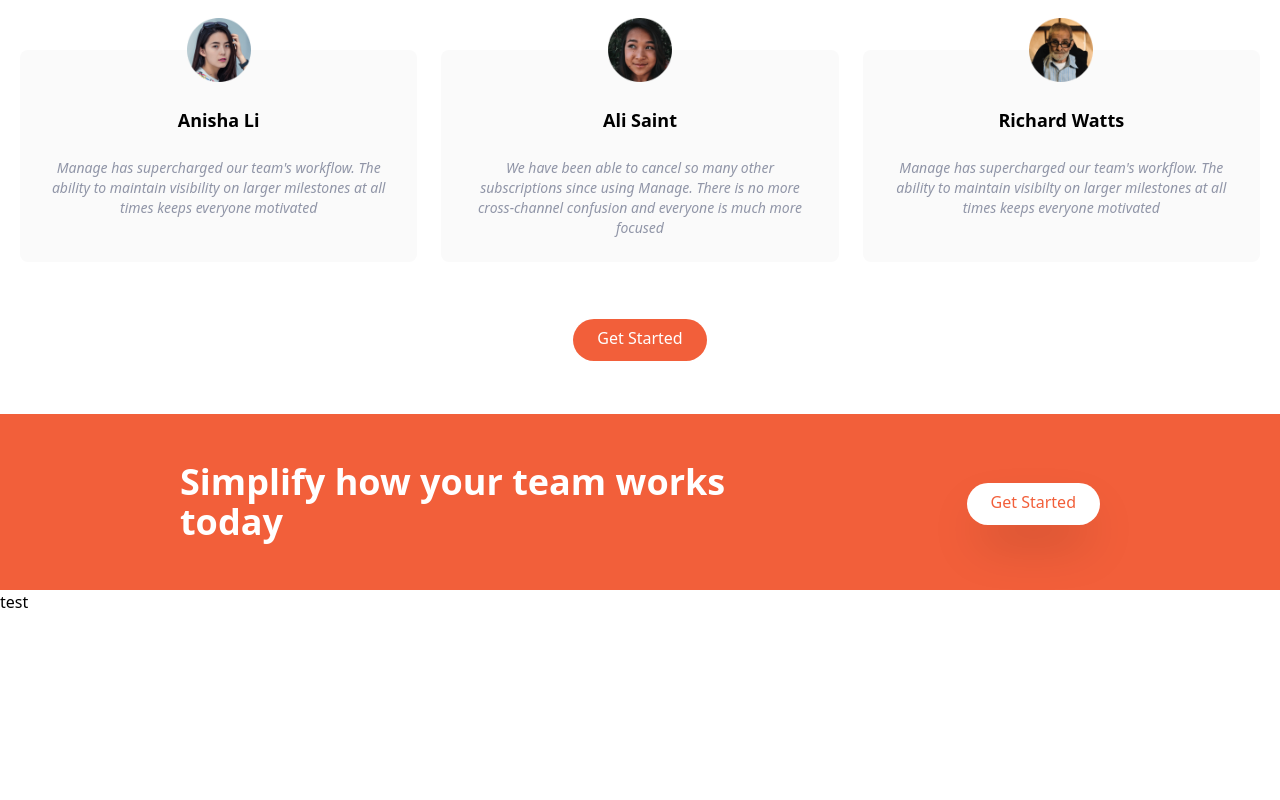
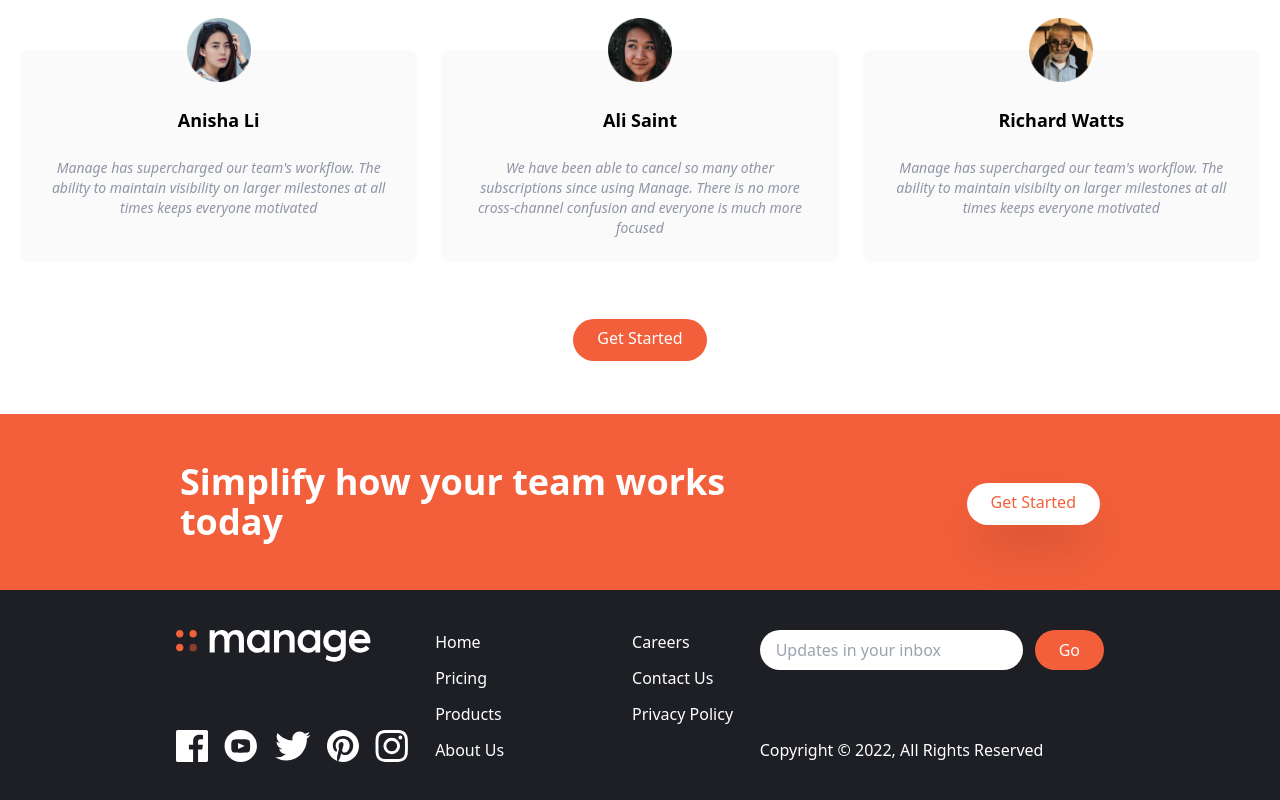
Before and after one commit to ASproson/tailwind-product-page, a React (Create React App) app: page / in a window 1280 px wide. Shown: the part 1354-2154 px from the top of the page. Before the commit the page ends 1968 px from the top, so only its background shows below. Built offline with nearby package versions, Linux system fonts and the light colour scheme; the HTML template or start-up script is replaced by a standard one.

Commit message:
Completes Footer component

```diff
--- a/src/components/Footer.jsx
+++ b/src/components/Footer.jsx
@@ -1,11 +1,86 @@
-import React from 'react';
+import React from "react";
+import { Link } from "react-router-dom";
+import logoWhite from "../assets/logo-white.svg";
+import facebookLogo from "../assets/icon-facebook.svg";
+import youtubeLogo from "../assets/icon-youtube.svg";
+import twitterLogo from "../assets/icon-twitter.svg";
+import pinterestLogo from "../assets/icon-pinterest.svg";
+import instagramLogo from "../assets/icon-instagram.svg";
 
 const Footer = () => {
-    return (
-        <div>
-            test
+  return (
+    <>
+      <footer className="bg-veryDarkBlue">
+        {/* Flex Container */}
+        <div className="container flex flex-col-reverse justify-between px-6 py-10 mx-auto space-y-8 md:flex-row md:space-y-0">
+          {/* Logo and socials container */}
+          <div className="flex flex-col-reverse items-center justify-between space-y-12 md:flex-col md:space-y-0 md:items-start">
+            {/* Logo */}
+            <div className="mx-auto my-6 text-center text-white md:hidden">
+              Copyright &copy; 2022, All Rights Reserved
+            </div>
+            <div>
+              <img src={logoWhite} className="h-8" alt="" />
+            </div>
+            {/* Social Links */}
+            <div className="flex justify-center space-x-4">
+              <img src={facebookLogo} className="h-8" alt="" />
+              <img src={youtubeLogo} className="h-8" alt="" />
+              <img src={twitterLogo} className="h-8" alt="" />
+              <img src={pinterestLogo} className="h-8" alt="" />
+              <img src={instagramLogo} className="h-8" alt="" />
+            </div>
+          </div>
+          {/* List Container */}
+          <div className="flex justify-around space-x-32">
+            <div className="flex flex-col space-y-3 text-white">
+              <Link to="/" className="hover:text-brightRed">
+                Home
+              </Link>
+              <Link to="/" className="hover:text-brightRed">
+                Pricing
+              </Link>
+              <Link to="/" className="hover:text-brightRed">
+                Products
+              </Link>
+              <Link to="/" className="hover:text-brightRed">
+                About Us
+              </Link>
+            </div>
+            <div className="flex flex-col space-y-3 text-white">
+              <Link to="/" className="hover:text-brightRed">
+                Careers
+              </Link>
+              <Link to="/" className="hover:text-brightRed">
+                Contact Us
+              </Link>
+              <Link to="/" className="hover:text-brightRed">
+                Privacy Policy
+              </Link>
+            </div>
+          </div>
+          {/* Input Container */}
+          <div className="flex flex-col justify-between">
+            <form action="">
+              <div className="flex space-x-3">
+                <input
+                  type="text"
+                  className="flex-1 px-4 rounded-full focus:outline-none"
+                  placeholder="Updates in your inbox"
+                />
+                <button className="px-6 py-2 text-white rounded-full bg-brightRed hover:bg-brightRedLight focus:outline-none">
+                  Go
+                </button>
+              </div>
+            </form>
+            <div className="hidden text-white md:block">
+              Copyright &copy; 2022, All Rights Reserved
+            </div>
+          </div>
         </div>
-    );
+      </footer>
+    </>
+  );
 };
 
 export default Footer;
```
